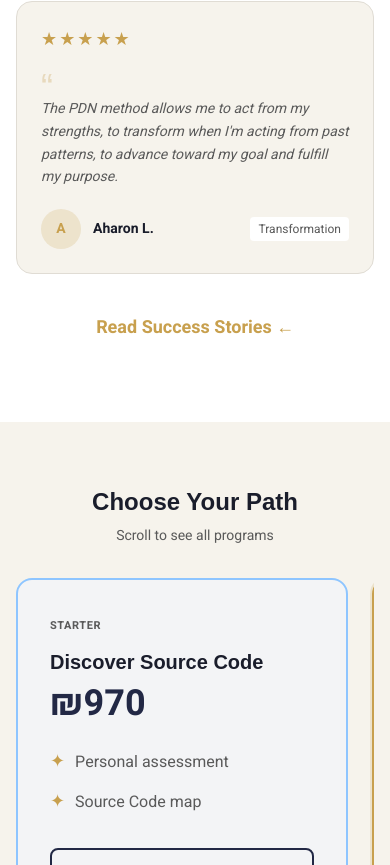
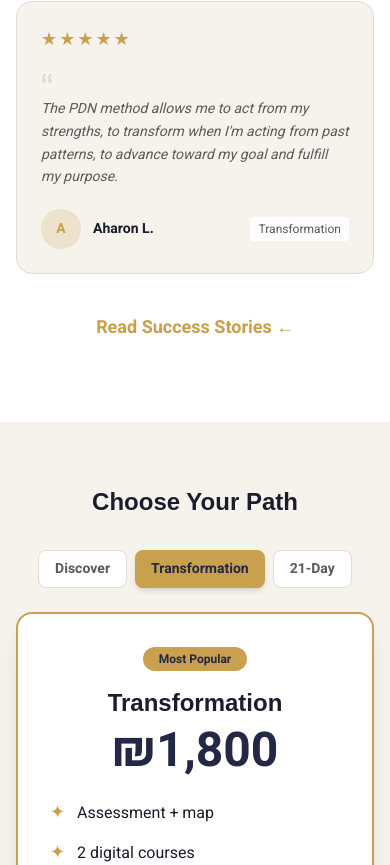
Before and after one commit to Tomer007/pdn-site, a Next.js app: page /en in a window 390 px wide. Shown: the part 11135-12000 px from the top of the page. Built offline with nearby package versions, Linux system fonts and the light colour scheme; a web font is replaced by a local one.

Commit message:
fix: PackageCarousel one card at a time (tabs + animation), fix CTA button style

```diff
--- a/src/components/PackageCarousel.tsx
+++ b/src/components/PackageCarousel.tsx
@@ -1,8 +1,8 @@
 "use client";
 
-import { useRef } from "react";
+import { useState } from "react";
 import Link from "next/link";
-import { motion } from "framer-motion";
+import { motion, AnimatePresence } from "framer-motion";
 import { type Locale } from "@/i18n/config";
 import { FadeInView } from "@/components/animations/FadeInView";
 
@@ -15,7 +15,7 @@ const packages = [
     tag: { he: "התחלה", en: "Starter" },
     features: { he: ["אבחון אישי", "מפת קוד המקור"], en: ["Personal assessment", "Source Code map"] },
     href: "discover",
-    color: "border-blue-300 bg-blue-50/50",
+    popular: false,
   },
   {
     name: { he: "התמרה עם קוד המקור", en: "Transformation" },
@@ -23,7 +23,6 @@ const packages = [
     tag: { he: "הכי פופולרי", en: "Most Popular" },
     features: { he: ["אבחון + מפה", "2 קורסים דיגיטליים", "59 שיעורים"], en: ["Assessment + map", "2 digital courses", "59 lessons"] },
     href: "transformation",
-    color: "border-gold bg-gold/5 ring-2 ring-gold/20",
     popular: true,
   },
   {
@@ -32,71 +31,74 @@ const packages = [
     tag: { he: "אינטנסיבי", en: "Intensive" },
     features: { he: ["הכל בהתמרה", "מאמן AI ל-21 יום", "4 מפגשי זום"], en: ["Everything in Transform", "AI coach for 21 days", "4 Zoom sessions"] },
     href: "challenge",
-    color: "border-purple-300 bg-purple-50/50",
+    popular: false,
   },
 ];
 
 export function PackageCarousel({ locale }: Props) {
-  const scrollRef = useRef<HTMLDivElement>(null);
+  const [active, setActive] = useState(1); // Start on popular
 
-  function scrollLeft() {
-    scrollRef.current?.scrollBy({ left: -300, behavior: "smooth" });
-  }
-  function scrollRight() {
-    scrollRef.current?.scrollBy({ left: 300, behavior: "smooth" });
-  }
+  const pkg = packages[active];
 
   return (
     <section className="py-16 sm:py-20 bg-paper">
-      <div className="max-w-6xl mx-auto px-4 sm:px-6 lg:px-8">
+      <div className="max-w-2xl mx-auto px-4 sm:px-6 lg:px-8">
         <FadeInView>
           <div className="text-center mb-8">
             <h2 className="text-2xl sm:text-3xl font-display font-bold mb-2">
               {locale === "he" ? "בחר את המסלול שלך" : "Choose Your Path"}
             </h2>
-            <p className="text-text-secondary text-sm">
-              {locale === "he" ? "גלול לצדדים לראות את כל המסלולים" : "Scroll to see all programs"}
-            </p>
           </div>
         </FadeInView>
 
-        {/* Scroll buttons */}
-        <div className="relative">
-          <button onClick={scrollLeft} className="absolute start-0 top-1/2 -translate-y-1/2 z-10 w-10 h-10 bg-white shadow-lg rounded-full flex items-center justify-center text-navy hover:bg-gold hover:text-white transition-colors hidden sm:flex" aria-label="Scroll left">
-            &lsaquo;
+        {/* Tab buttons */}
+        <div className="flex justify-center gap-2 mb-6">
+          {packages.map((p, i) => (
+            <button
+              key={i}
+              onClick={() => setActive(i)}
+              className={`px-4 sm:px-5 py-2 rounded-lg text-sm font-bold transition-all duration-300 ${
+                i === active
+                  ? "bg-gold text-navy shadow-md"
+                  : "bg-white text-text-secondary border border-border hover:border-gold/50"
+              }`}
+            >
+              {p.name[locale].split(" ")[0]}
             </button>
-          <button onClick={scrollRight} className="absolute end-0 top-1/2 -translate-y-1/2 z-10 w-10 h-10 bg-white shadow-lg rounded-full flex items-center justify-center text-navy hover:bg-gold hover:text-white transition-colors hidden sm:flex" aria-label="Scroll right">
-            &rsaquo;
-          </button>
+          ))}
+        </div>
 
-          {/* Carousel */}
-          <div ref={scrollRef} className="flex gap-6 overflow-x-auto snap-x snap-mandatory pb-4 scrollbar-hide">
-            {packages.map((pkg, i) => (
+        {/* Single card */}
+        <AnimatePresence mode="wait">
           <motion.div
-                key={i}
-                className={`min-w-[85vw] sm:min-w-[400px] md:min-w-[450px] flex-shrink-0 snap-center rounded-2xl border-2 p-8 sm:p-10 ${pkg.color} relative`}
-                whileHover={{ y: -4 }}
-                transition={{ type: "spring", stiffness: 300 }}
+            key={active}
+            initial={{ opacity: 0, y: 20 }}
+            animate={{ opacity: 1, y: 0 }}
+            exit={{ opacity: 0, y: -20 }}
+            transition={{ duration: 0.3 }}
+            className={`rounded-2xl border-2 p-8 sm:p-10 bg-white text-center ${
+              pkg.popular ? "border-gold shadow-xl" : "border-border shadow-md"
+            }`}
           >
             {pkg.popular && (
-                  <span className="absolute -top-3 start-4 bg-gold text-navy text-xs font-bold px-4 py-1.5 rounded-full shadow">
+              <span className="inline-block bg-gold text-navy text-xs font-bold px-4 py-1 rounded-full mb-4">
                 {pkg.tag[locale]}
               </span>
             )}
             {!pkg.popular && (
-                  <span className="text-[11px] text-text-secondary uppercase tracking-wider font-bold">
+              <span className="inline-block text-xs text-text-secondary uppercase tracking-wider font-bold mb-4">
                 {pkg.tag[locale]}
               </span>
             )}
 
-                <h3 className="text-xl sm:text-2xl font-display font-bold mt-3 mb-2">{pkg.name[locale]}</h3>
-                <div className="text-4xl sm:text-5xl font-bold text-navy mb-6">
+            <h3 className="text-2xl font-display font-bold mb-2">{pkg.name[locale]}</h3>
+            <div className="text-5xl font-bold text-navy mb-6">
               ₪{pkg.price.toLocaleString()}
             </div>
 
-                <ul className="space-y-3 mb-8">
+            <ul className="space-y-3 mb-8 text-start max-w-sm mx-auto">
               {pkg.features[locale].map((f, j) => (
-                    <li key={j} className="flex items-center gap-2.5 text-base text-text-secondary">
+                <li key={j} className="flex items-center gap-3 text-base">
                   <span className="text-gold text-lg">✦</span> {f}
                 </li>
               ))}
@@ -104,17 +106,23 @@ export function PackageCarousel({ locale }: Props) {
 
             <Link
               href={`/${locale}/programs/${pkg.href}`}
-                  className={`block text-center font-bold py-4 rounded-lg text-lg transition-all ${
-                    pkg.popular
-                      ? "bg-gold hover:bg-gold-hover text-navy shadow-md"
-                      : "border-2 border-navy text-navy hover:bg-navy hover:text-white"
-                  }`}
+              className="inline-block w-full sm:w-auto bg-gold hover:bg-gold-hover text-navy font-bold py-4 px-12 rounded-lg text-lg transition-all duration-300 hover:shadow-[0_0_20px_rgba(200,160,78,0.4)]"
             >
               {locale === "he" ? "לפרטים ורכישה" : "Details & Purchase"}
             </Link>
           </motion.div>
+        </AnimatePresence>
+
+        {/* Dots */}
+        <div className="flex justify-center gap-2 mt-5">
+          {packages.map((_, i) => (
+            <button
+              key={i}
+              onClick={() => setActive(i)}
+              className={`w-2.5 h-2.5 rounded-full transition-all ${i === active ? "bg-gold scale-125" : "bg-border"}`}
+              aria-label={`Package ${i + 1}`}
+            />
           ))}
-          </div>
         </div>
       </div>
     </section>
```
Lines whose indentation alone changed are shown as unchanged.
